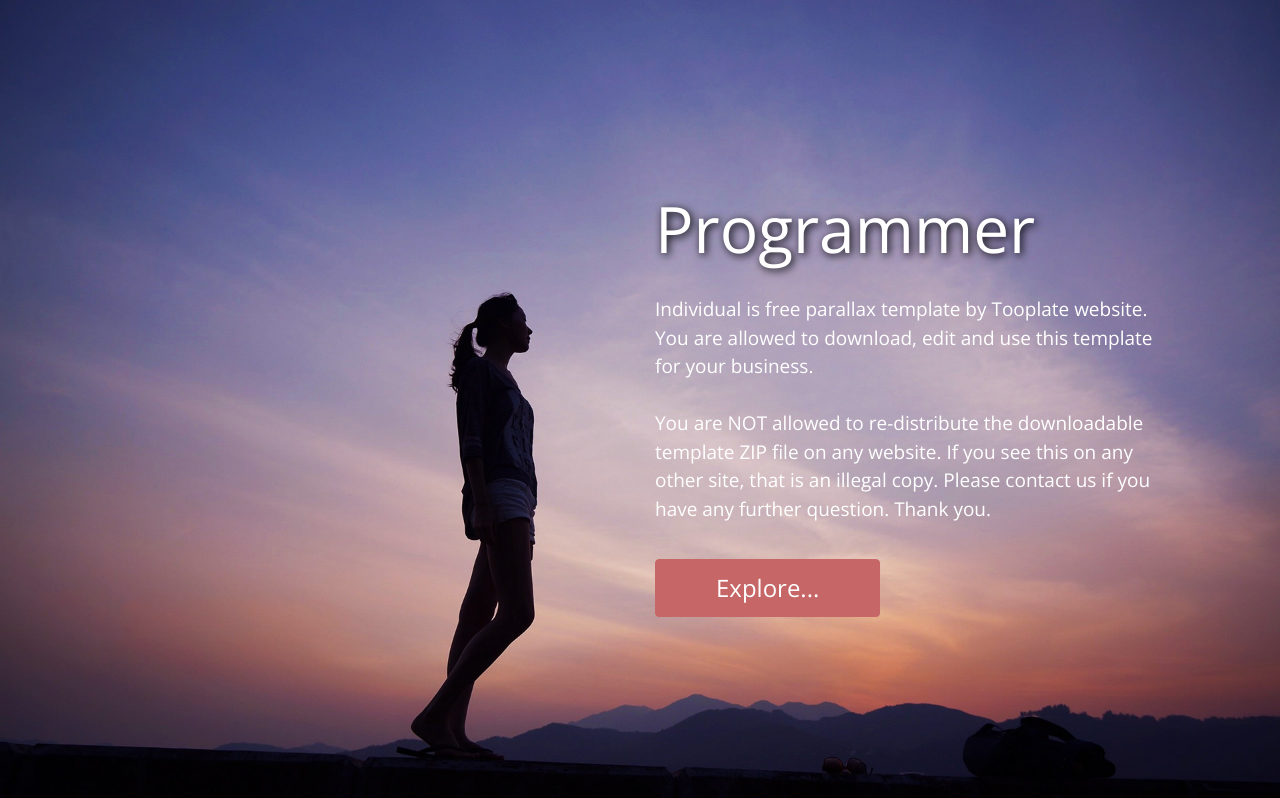
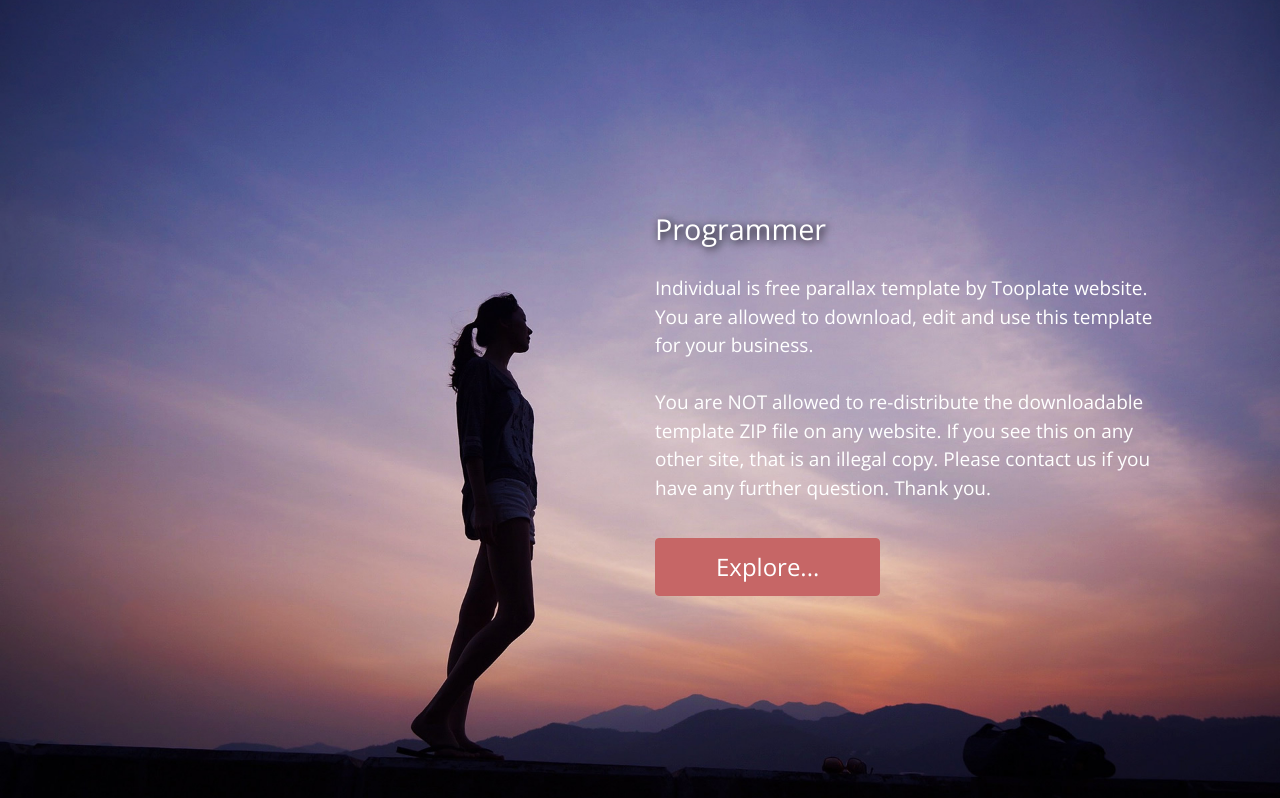
Before and after one commit to JOSEPOUL1029/individual_website, a plain HTML site: page index.html in a window 1280 px wide. Shown: the top 798 px of the page. Drawn offline with nearby package versions, Linux system fonts and the light colour scheme.

Commit message:
programmers size

```diff
--- a/index.html
+++ b/index.html
@@ -36,7 +36,7 @@ https://www.tooplate.com/view/2096-individual
           <section class="container tm-page-1-content">
             <div class="row">
               <div class="col-md-6 ml-auto tm-text-white">
-                <header><h1>Programmer</h1></header>
+                <header><h1 style="font-size: 1.8rem;">Programmer</h1></header>
                 <p>Individual is free parallax template by Tooplate website. You are allowed to download, edit and use this template for your business.
                 <br><br>You are NOT allowed to re-distribute the downloadable template ZIP file on any website. If you see this on any other site, that is an illegal copy. Please contact us if you have any further question. Thank you.</p>
 
```
